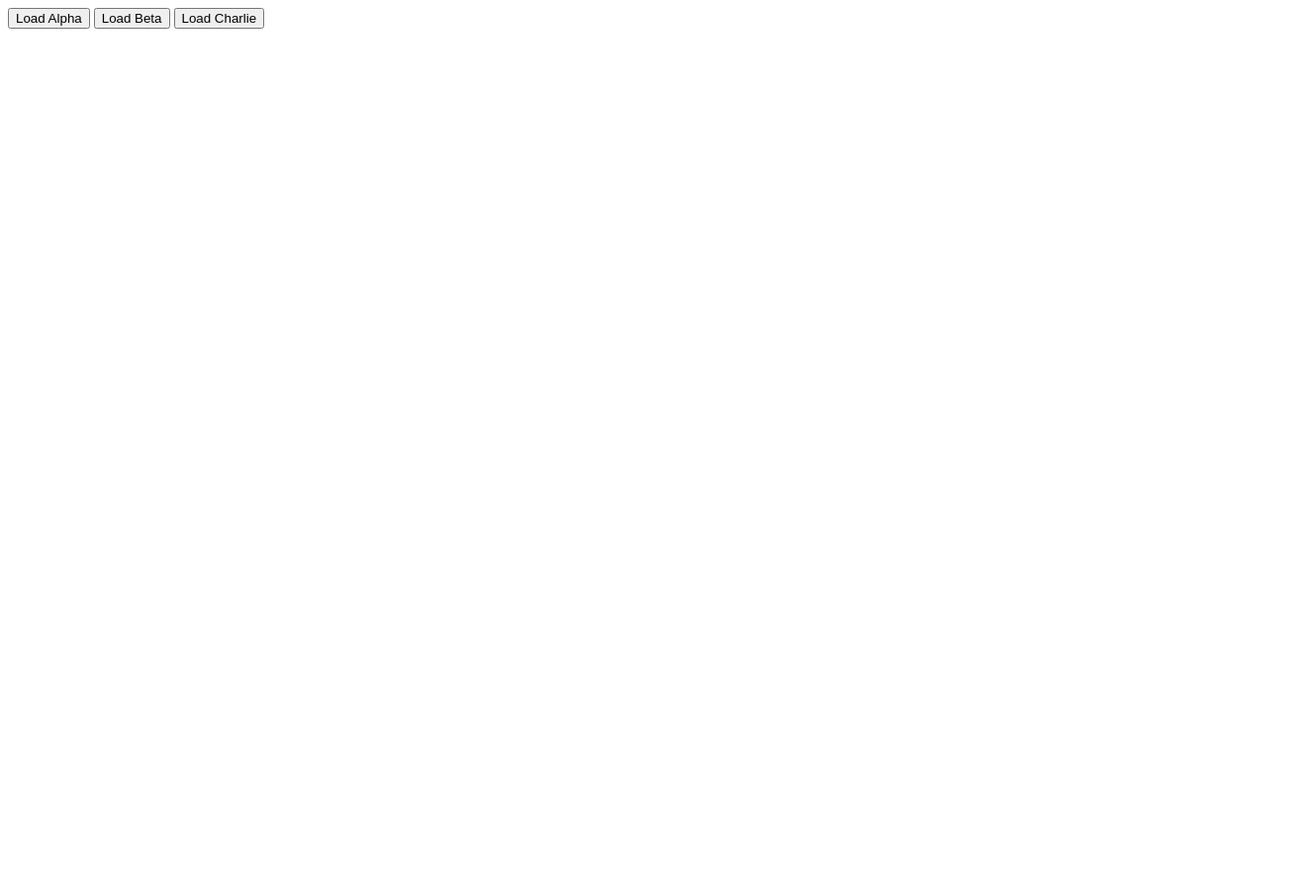
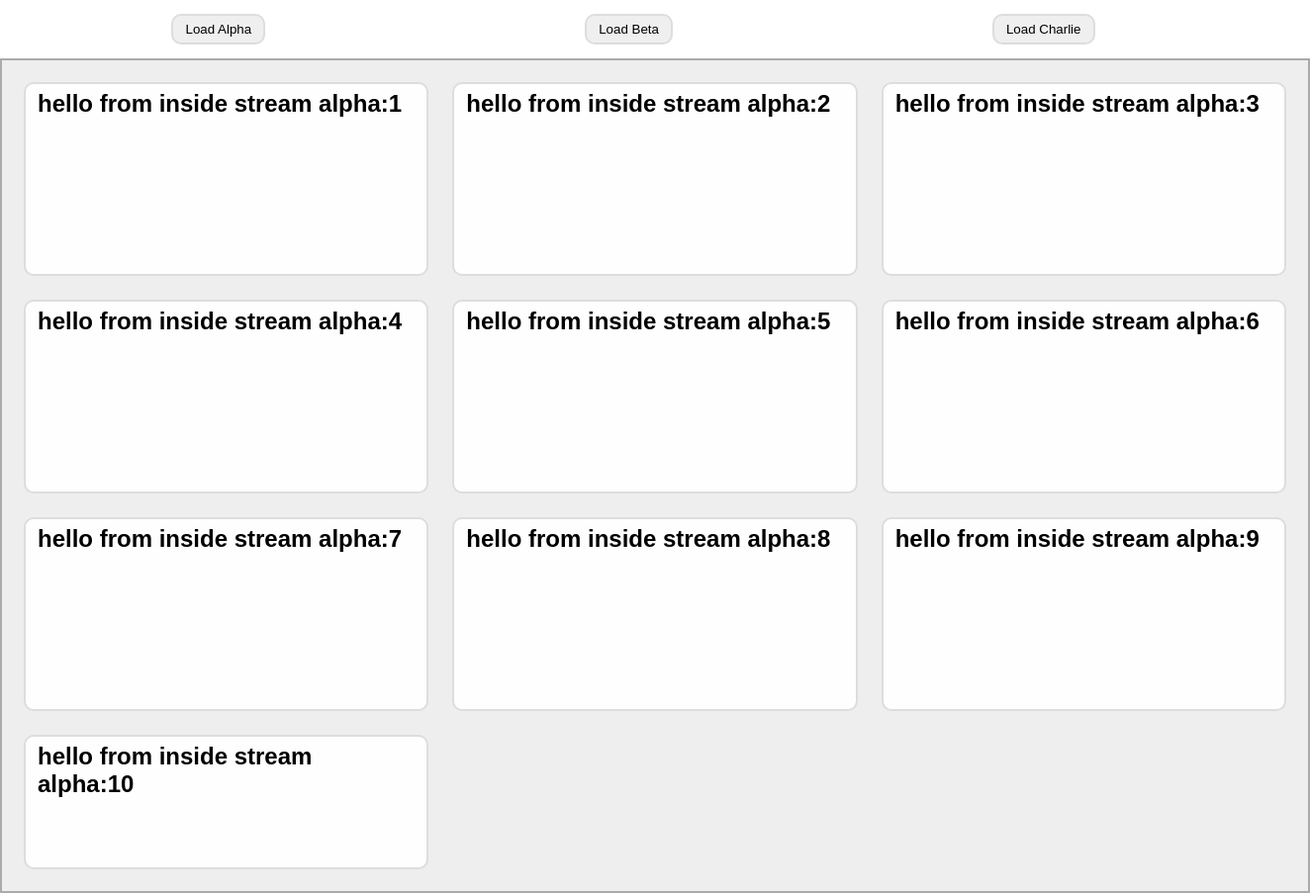
Before and after one commit to connorturlan/js-promise-cancelling, a plain HTML site: page index.html in a window 1280 px wide. Both pictures are taken after a click on the button "Load Alpha". Shown: the whole page at 99% size, 1324 px wide, since content can reach past the window. Before the commit the page ends 800 px from the top, so only its background shows below. Drawn offline with Linux system fonts and the light colour scheme.

Commit message:
updated styles

```diff
--- a/index.html
+++ b/index.html
@@ -6,6 +6,7 @@
 		<meta name="viewport" content="width=device-width, initial-scale=1.0" />
 		<title>Promise Cancelling</title>
 		<script src="src/index.js" type="module" defer></script>
+		<link rel="stylesheet" href="./styles/style.css" />
 	</head>
 	<body>
 		<nav>
--- a/src/index.js
+++ b/src/index.js
@@ -17,6 +17,12 @@ const fake_fetch = async (data, timeout = 200) => {
 };
 
 const loadProgram = async (stream) => {
+	// clear the content list.
+	const content = document.getElementById("content");
+	while (content.lastChild) {
+		content.removeChild(content.lastChild);
+	}
+
 	// cancel all pending promises.
 	console.log("cancelling all previous streams.");
 	Object.keys(promisesInFlight)
@@ -42,7 +48,13 @@ const loadProgram = async (stream) => {
 
 		// set the resolve condition.
 		newPromise.promise.then((data) => {
+			// populate content.
 			console.log(data);
+
+			const row = document.createElement("h2");
+			row.innerText = data;
+
+			content.appendChild(row);
 		});
 
 		// add the promise to the stream.
--- /dev/null
+++ b/styles/style.scss
@@ -0,0 +1,60 @@
+h2 {
+	margin: 2px;
+	padding: 6px 12px;
+
+	border: 2px solid #ddd;
+	border-radius: 10px;
+
+	background-color: #fefefe;
+}
+
+button {
+	margin: 2px;
+	padding: 6px 12px;
+
+	border: 2px solid #ddd;
+	border-radius: 10px;
+}
+
+nav {
+	display: flex;
+	justify-content: space-around;
+
+	align-self: flex-start;
+
+	padding: 12px;
+}
+
+main {
+	width: 100%;
+	height: 100%;
+
+	// display: flex;
+	// flex-direction: column;
+	// justify-content: flex-start;
+	// align-items: center;
+
+	display: grid;
+	grid-template-columns: 1fr 1fr 1fr;
+	grid-template-rows: repeat(auto-fill, 200px);
+	gap: 20px;
+
+	padding: 20px;
+
+	border: 2px solid #aaa;
+
+	background-color: #eee;
+}
+
+html,
+body {
+	width: 100%;
+	height: 100%;
+
+	margin: 0;
+	padding: 0;
+}
+
+* {
+	font-family: Arial, Helvetica, sans-serif;
+}
```
Also changed, not shown: styles/index.scss (deleted), styles/style.css (added).
